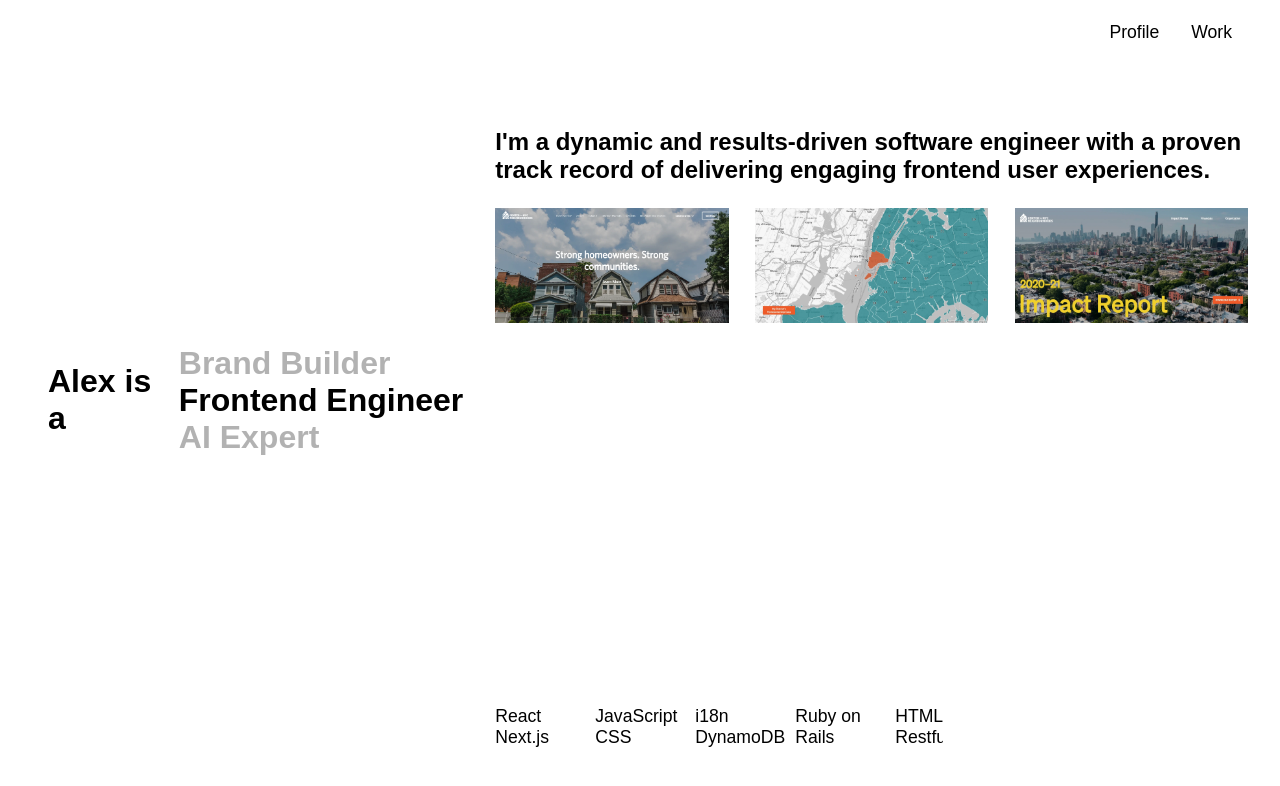
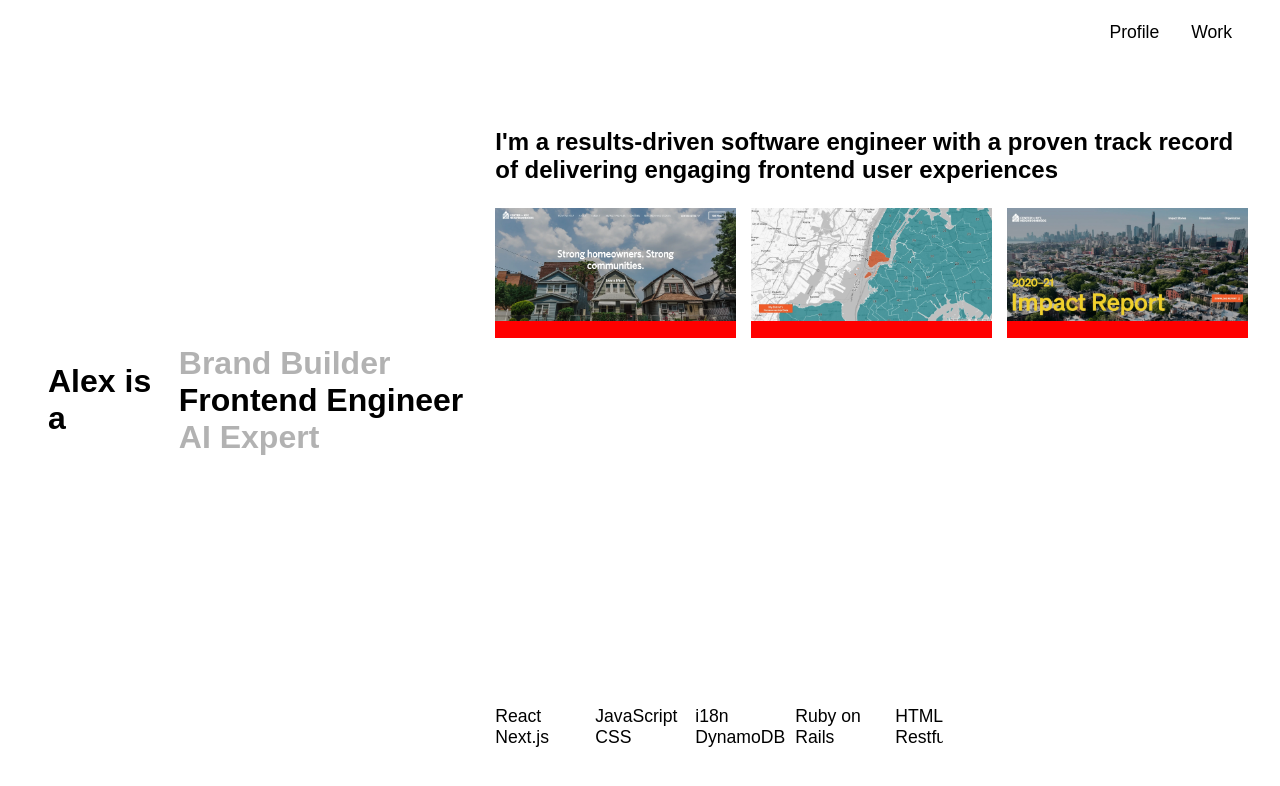
Before and after one commit to AlexManzi/dev, a Next.js app: page / in a window 1280 px wide. Shown: the top 786 px of the page. Built offline with nearby package versions, Linux system fonts and the light colour scheme.

Commit message:
Add hover filter to icons

```diff
--- a/app/ui/globals.js
+++ b/app/ui/globals.js
@@ -1,5 +1,6 @@
 import styled, { keyframes, css } from "styled-components";
 import Image from "next/image";
+import Link from "next/link";
 
 const fadeIn = keyframes`
     from { opacity: 0; }
@@ -64,12 +65,31 @@ export const ProjectSection = styled.div`
 
 export const ProjectItemWrapper = styled.div`
     display: flex;
-
-    width: 31%;
-    height: auto;
+    width: 32%;
+    height: 130px;
+    background-image: url(${(props) => props.$image});
+    background-size: contain;
+    background-repeat: no-repeat;
+    position: relative;
     background-color: red;
+    cursor: pointer;
     position: relative;
     animation: ${fadeIn} .5s ease-in;
+`;
+
+export const ProjectItemFilter = styled.div`
+    position: absolute;
+    top: 0;
+    left: 0;
+    background-color: rgba(0,0,0, 0);
+    z-index: 20;
+    height: 100%;
+    width: 100%;
+    transition: all .2s ease;
+
+    &:hover {
+        background-color: rgba(0,0,0, .2);
+    }
 `;
 
 export const ProjectImage = styled(Image)`
@@ -81,14 +101,17 @@ export const ProjectImage = styled(Image)`
 
 export const ProjectBioArea = styled.div`
     padding: 0 2rem;
-
 `;
 
 export const ProjectHeading = styled.h2`
-    display: ${(props) => props.$show ? 'flex' : 'none'};
-    animation: ${fadeIn} .5s ease-in-out;
+    display: flex;
+    animation: ${fadeIn} .5s ease-in;
 `;
 
 export const ProjectDescription = styled.p`
 
 `;
+
+export const ProjectLink = styled(Link)`
+    font-size: 1rem;
+`;
--- a/app/ui/landing/landingOptions/engineer.js
+++ b/app/ui/landing/landingOptions/engineer.js
@@ -2,7 +2,7 @@
 
 import React, { useState, useEffect } from "react"
 import styled from "styled-components"
-import { LandingOptionWrapper, LandingContentWrapper, ProjectSection, ProjectBioArea, ProjectHeading, ProjectDescription } from "../../globals"
+import { LandingOptionWrapper, LandingContentWrapper, ProjectSection, ProjectBioArea, ProjectHeading, ProjectDescription, ProjectLink } from "../../globals"
 import { landingData } from "@/app/data/landing"
 import ProjectCard from "./projectCard"
 
@@ -42,6 +42,7 @@ const SectionListItem = styled.p`
 
 export default function Engineer() {
     const [cardSelected, setCardSelected] = useState(null);
+    const [projectText, setProjectText] = useState(null);
 
     const skills = ["React", "Next.js", "JavaScript", "CSS", "i18n", "DynamoDB", "Ruby on Rails", "HTML", "Restful APIs"];
 
@@ -63,18 +64,21 @@ export default function Engineer() {
         )
     });
 
-    const projectDict = landingData.engineerProjects[cardSelected]
+    useEffect(() => {
+        setProjectText(landingData.engineerProjects[cardSelected])
+    }, [cardSelected])
 
     return (
         <LandingOptionWrapper>
             <LandingContentWrapper>
-            <SectionText>I'm a dynamic and results-driven software engineer with a proven track record of delivering engaging frontend user experiences.</SectionText>
+            <SectionText>I'm a results-driven software engineer with a proven track record of delivering engaging frontend user experiences</SectionText>
             <ProjectSection>
                 {renderProjects}
             </ProjectSection>
             <ProjectBioArea>
-                <ProjectHeading>{projectDict ? projectDict.name : ''}</ProjectHeading>
-                <ProjectDescription $show={projectDict ? 'show' : ''}>{projectDict ? projectDict.description: ''}</ProjectDescription>
+                <ProjectHeading>{projectText ? projectText.name : ''}</ProjectHeading>
+                <ProjectDescription>{projectText ? projectText.description: ''}</ProjectDescription>
+                <ProjectLink href="google.com">{projectText ? 'See this app live here' : ''}</ProjectLink>
             </ProjectBioArea>
             <SectionListWrapper>
                 <SectionListHeading></SectionListHeading>
--- a/app/ui/landing/landingOptions/projectCard.js
+++ b/app/ui/landing/landingOptions/projectCard.js
@@ -2,13 +2,13 @@
 
 import React, { useState, useEffect } from "react"
 import styled from "styled-components"
-import { ProjectItemWrapper, ProjectImage } from "../../globals"
+import { ProjectItemWrapper, ProjectImage, ProjectItemFilter } from "../../globals"
 
 export default function ProjectCard({ project, cardSelected, setCardSelected, idx }) {
 
     return (
-        <ProjectItemWrapper onClick={() => setCardSelected(idx)}>
-            <ProjectImage src={project.image} alt="Project Image" $selected={cardSelected} $current={idx}/>
+        <ProjectItemWrapper onClick={() => setCardSelected(idx)} $image={project.image.src}>
+            <ProjectItemFilter></ProjectItemFilter>
         </ProjectItemWrapper>
     )
 };
```
